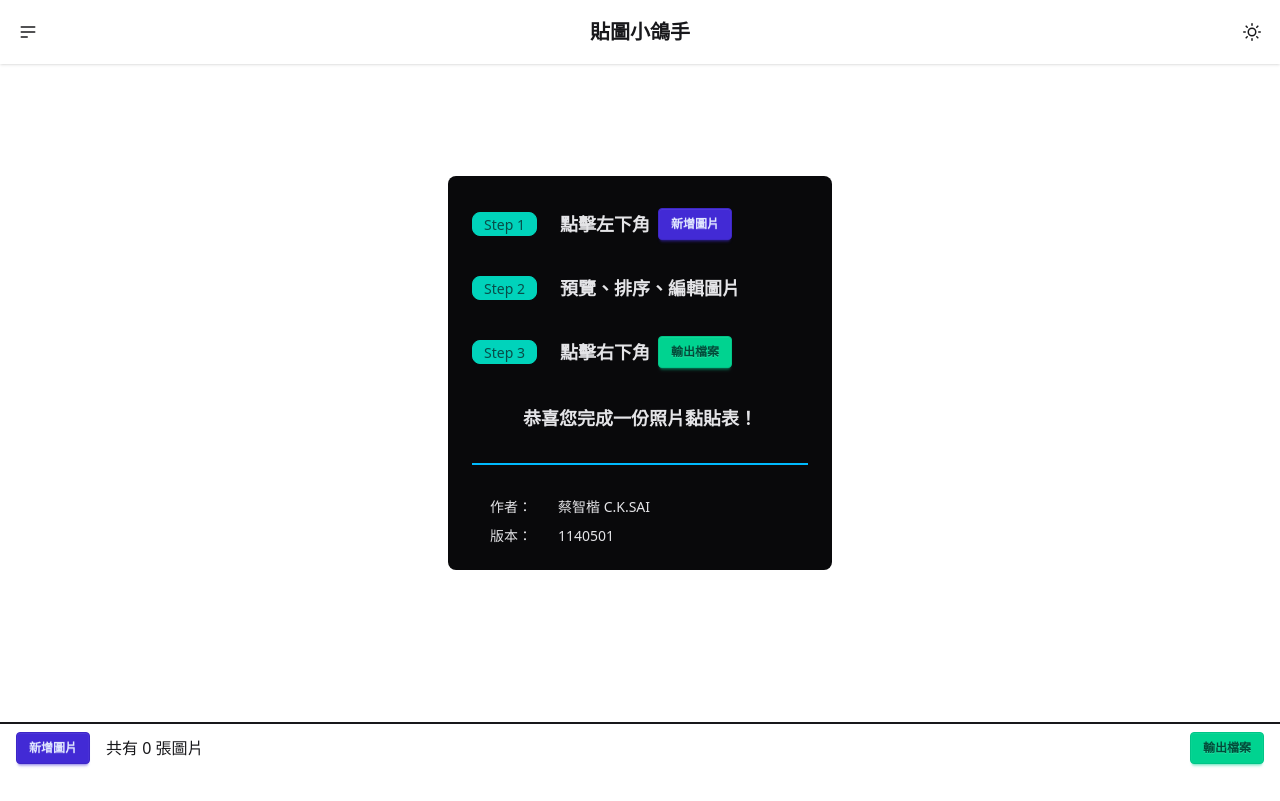
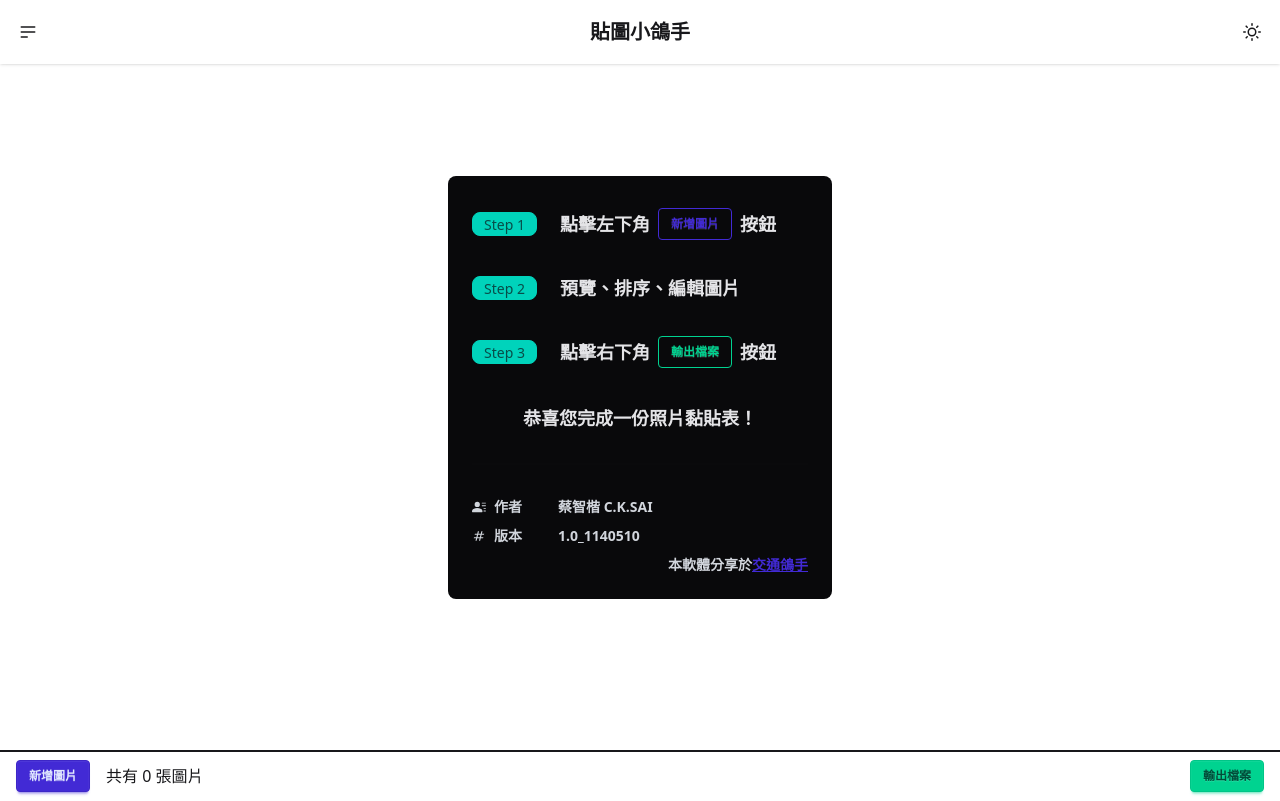
Before and after one commit to srhkami/image-pigeon, a React (Vite) app: page / in a window 1280 px wide. Built offline with nearby package versions, Linux system fonts and the light colour scheme.

Commit message:
1140509: 調整簡介格式

```diff
--- a/src/App.tsx
+++ b/src/App.tsx
@@ -7,6 +7,8 @@ import Nav from "./component/Layout/Nav.tsx";
 import Footer from "./component/Layout/Footer.tsx";
 import ModalUpload from "./component/ImageUpload/ModalUpload.tsx";
 import ModalOutput from "./component/ImageOutput/ModalOutput.tsx";
+import {BsFillPersonLinesFill} from "react-icons/bs";
+import {MdNumbers} from "react-icons/md";
 
 
 function App() {
@@ -26,9 +28,10 @@ function App() {
                 <div className="badge badge-md badge-accent my-3">Step 1</div>
                 <div className='col-span-3 text-lg font-bold flex items-center'>
                   點擊左下角
-                  <button className='btn btn-sm btn-primary ml-2'>
+                  <button className='btn btn-sm btn-primary btn-outline mx-2'>
                     新增圖片
                   </button>
+                  按鈕
                 </div>
                 <div className="badge badge-md badge-accent my-3">Step 2</div>
                 <div className='col-span-3 text-lg font-bold flex items-center'>
@@ -37,22 +40,30 @@ function App() {
                 <div className="badge badge-md badge-accent my-3">Step 3</div>
                 <div className='col-span-3 text-lg font-bold flex items-center'>
                   點擊右下角
-                  <button className='btn btn-sm btn-success ml-2'>
+                  <button className='btn btn-sm btn-success mx-2 btn-outline'>
                     輸出檔案
                   </button>
+                  按鈕
                 </div>
                 <div className='col-span-4 text-lg font-bold mt-3'>
                   恭喜您完成一份照片黏貼表！
                 </div>
               </div>
-              <div className='divider divider-info'></div>
-              <div className='grid grid-cols-4 gap-2 '>
-                <div>作者：</div>
+              <div className='divider'></div>
+              <div className='grid grid-cols-4 gap-2 font-bold text-gray-300'>
+                <div className='flex justify-start items-center'>
+                  <BsFillPersonLinesFill className='mr-2'/>
+                  作者
+                </div>
                 <div className='col-span-3 text-start'>蔡智楷 C.K.SAI</div>
-              </div>
-              <div className='grid grid-cols-4 gap-2 '>
-                <div>版本：</div>
-                <div className='col-span-3 text-start'>1140501</div>
+                <div className='flex justify-start items-center'>
+                  <MdNumbers className='mr-2'/>
+                  版本
+                </div>
+                <div className='col-span-3 text-start'>1.0_1140510</div>
+                <div className='col-span-4 flex justify-end'>
+                  本軟體分享於 <a href="https://trafficpigeon.com/" className="link link-primary" target='_blank'>交通鴿手</a>
+                </div>
               </div>
             </div>
           </div>
```
